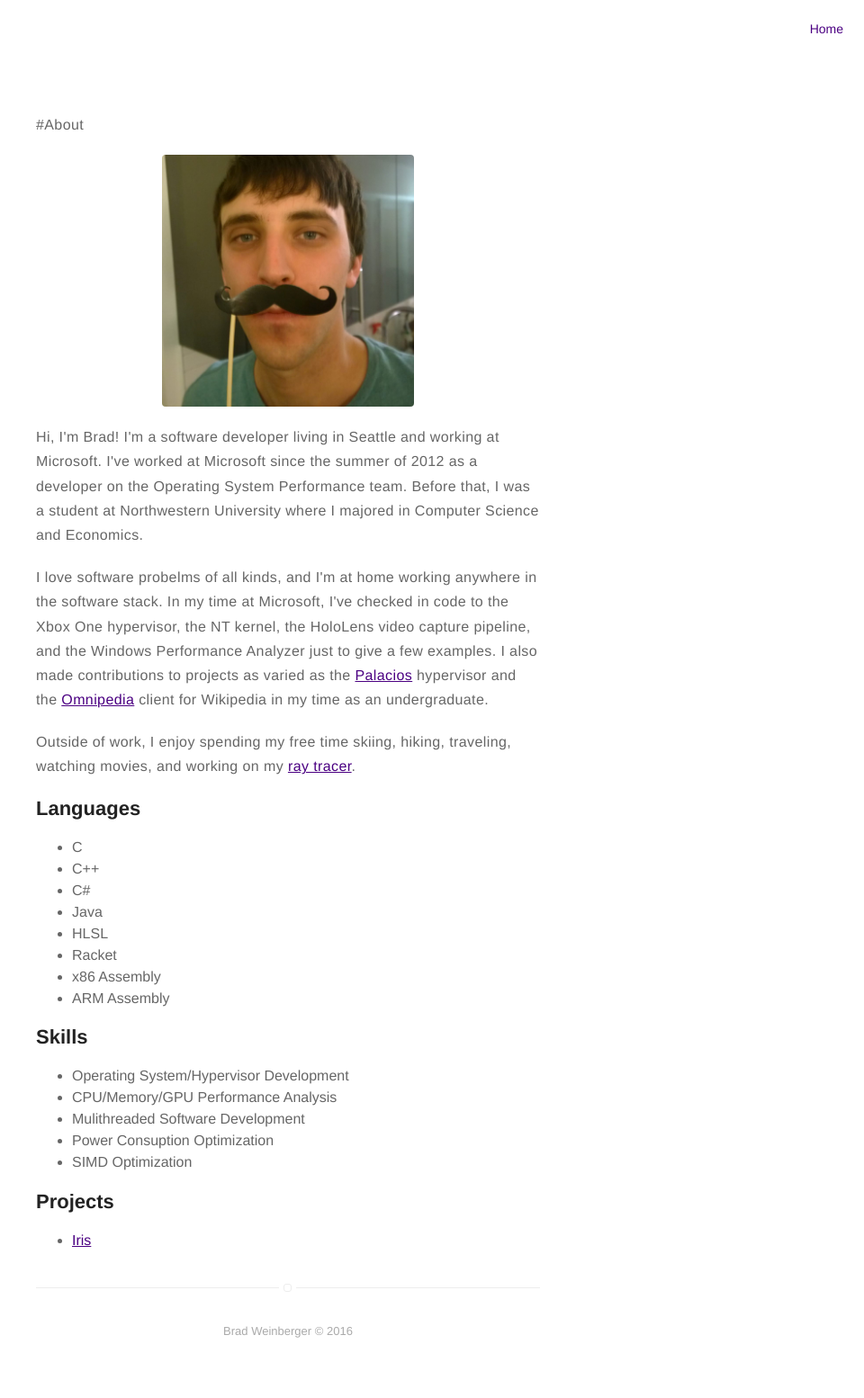
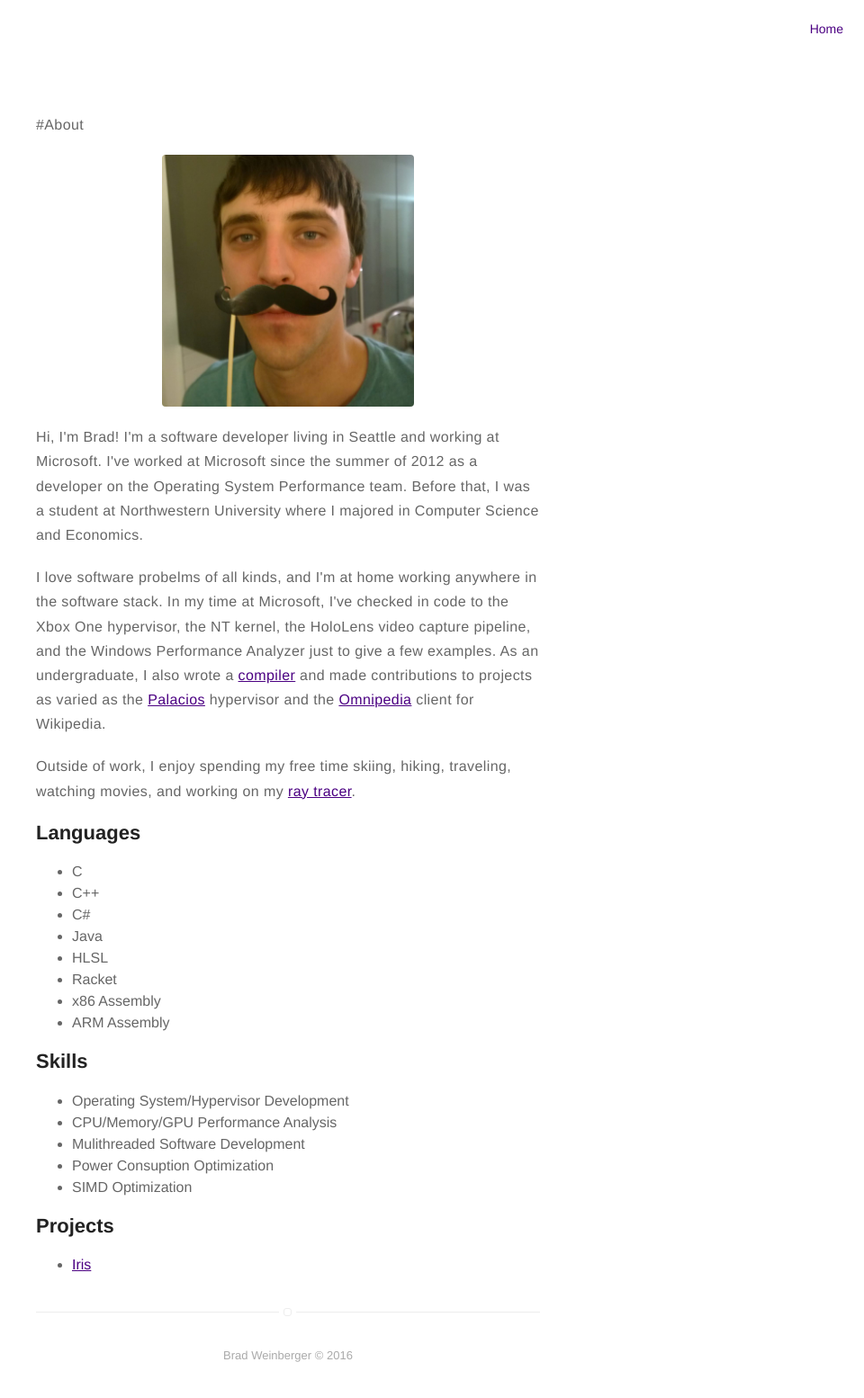
Before and after one commit to BradleyMarie/bradleymarie.github.io, a Jekyll site: the page built from about.md, in a window 1280 px wide. Shown: the whole page at 90% size, without its empty margins (320-1280 px from the left). Built offline with Jekyll 4.4.1, drawn with Linux system fonts in a browser that asks for light colours; before the commit the page ends 1527 px from its top, so only the background shows below that.

Commit message:
Add compiler to bio

```diff
--- a/about.md
+++ b/about.md
@@ -19,11 +19,13 @@ Northwestern University where I majored in Computer Science and Economics.</p>
 <p>I love software probelms of all kinds, and I'm at home working anywhere
 in the software stack. In my time at Microsoft, I've checked in code to
 the Xbox One hypervisor, the NT kernel, the HoloLens video capture pipeline,
-and the Windows Performance Analyzer just to give a few examples. I also
-made contributions to projects as varied as the
+and the Windows Performance Analyzer just to give a few examples. As an
+undergraduate, I also wrote a
+<a href="https://github.com/BradleyMarie/L5c">compiler</a>
+and made contributions to projects as varied as the
 <a href="http://www.v3vee.org/palacios/">Palacios</a> hypervisor and the
 <a href="http://omnipedia.northwestern.edu/">Omnipedia</a> client for
-Wikipedia in my time as an undergraduate.</p>
+Wikipedia.</p>
 
 <p>Outside of work, I enjoy spending my free time skiing, hiking, traveling,
 watching movies, and working on my
```
